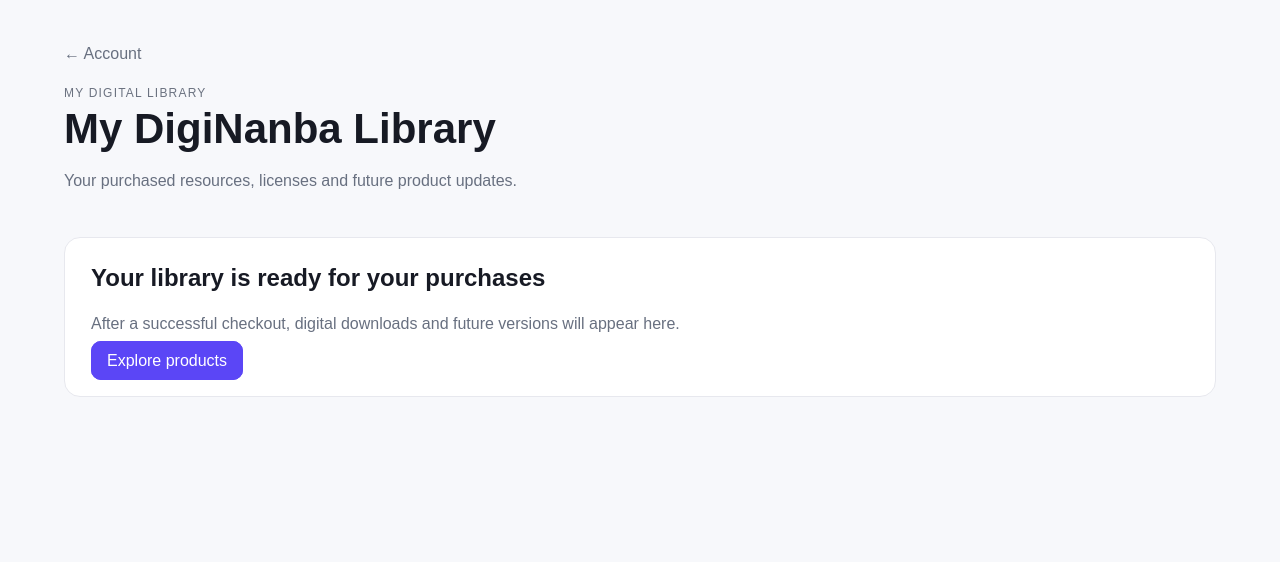
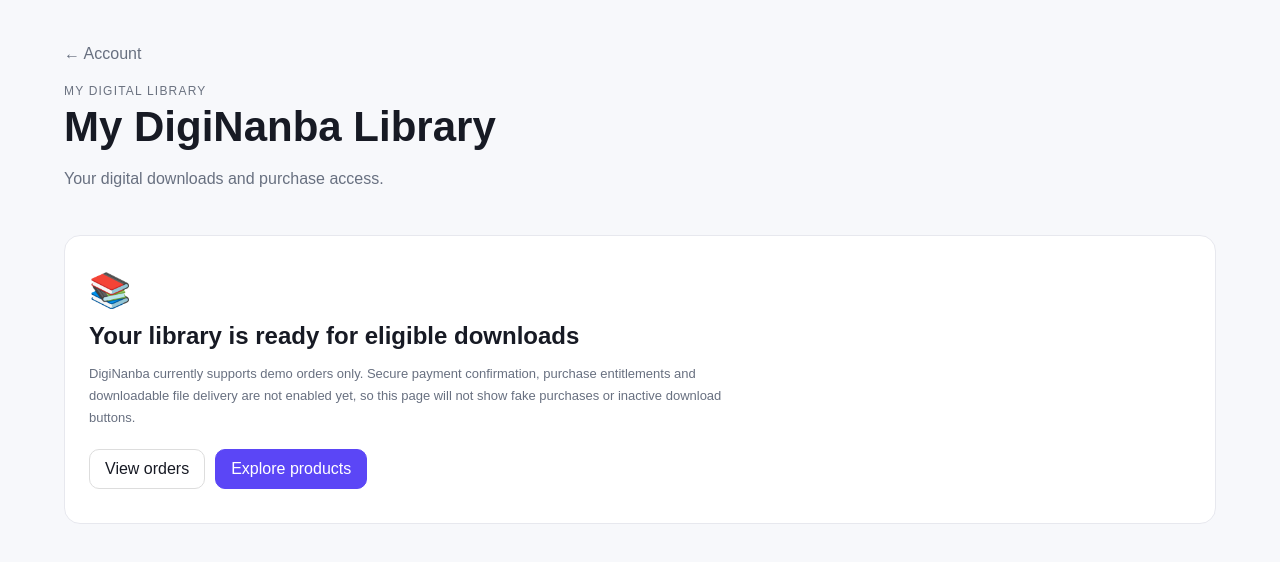
Before and after one commit to agnengineeringselectricals-crypto/diginanba, a Next.js app: page /account/library in a window 1280 px wide. Shown: the top 562 px of the page. Built offline with nearby package versions, Linux system fonts and the light colour scheme; no server answers; sample sign-in values are in the browser's storage.

Commit message:
Protect library and clarify download fulfillment status

```diff
--- a/app/account/library/page.tsx
+++ b/app/account/library/page.tsx
@@ -1,50 +1,22 @@
-'use client';
+import Link from 'next/link';
+import { auth } from '@/lib/auth';
+import { redirect } from 'next/navigation';
 
-import Link from 'next/link';
-import { useEffect, useState } from 'react';
-
-type Item = { slug: string; title: string; price: string; market: string };
-
-export default function Library() {
-  const [items, setItems] = useState<Item[]>([]);
-
-  useEffect(() => {
-    try {
-      setItems(JSON.parse(localStorage.getItem('diginanba-library') || '[]'));
-    } catch {
-      setItems([]);
-    }
-  }, []);
+export default async function Library() {
+  const session = await auth();
+  if (!session?.user) redirect('/login?callbackUrl=%2Faccount%2Flibrary');
 
   return (
-    <main className="wrap">
+    <main className="wrap dn-library-page">
       <Link href="/account" className="muted">← Account</Link>
-      <div className="page-head">
-        <div>
-          <div className="eyebrow">MY DIGITAL LIBRARY</div>
-          <h1>My DigiNanba Library</h1>
-          <p className="muted">Your purchased resources, licenses and future product updates.</p>
-        </div>
-      </div>
-
-      {items.length ? (
-        <div className="product-list-grid">
-          {items.map((x) => (
-            <article className="panel" key={x.slug}>
-              <span className="category">Purchased · {x.market}</span>
-              <h2>{x.title}</h2>
-              <p className="muted">License: Standard digital use</p>
-              <button className="btn primary" type="button">Download</button>
-            </article>
-          ))}
-        </div>
-      ) : (
-        <div className="panel">
-          <h2>Your library is ready for your purchases</h2>
-          <p className="muted">After a successful checkout, digital downloads and future versions will appear here.</p>
-          <Link href="/explore" className="btn primary">Explore products</Link>
-        </div>
-      )}
+      <div className="page-head"><div><div className="eyebrow">MY DIGITAL LIBRARY</div><h1>My DigiNanba Library</h1><p className="muted">Your digital downloads and purchase access.</p></div></div>
+      <section className="panel dn-library-empty">
+        <div className="dn-library-icon" aria-hidden="true">📚</div>
+        <h2>Your library is ready for eligible downloads</h2>
+        <p className="muted">DigiNanba currently supports demo orders only. Secure payment confirmation, purchase entitlements and downloadable file delivery are not enabled yet, so this page will not show fake purchases or inactive download buttons.</p>
+        <div className="dn-library-actions"><Link href="/account/orders" className="btn">View orders</Link><Link href="/explore" className="btn primary">Explore products</Link></div>
+      </section>
+      <style>{`.dn-library-page{padding-bottom:48px}.dn-library-page .page-head{margin-top:18px}.dn-library-empty{padding:34px 24px}.dn-library-icon{font-size:34px}.dn-library-empty h2{margin:12px 0 8px}.dn-library-empty p{max-width:650px;line-height:1.7;font-size:13px}.dn-library-actions{display:flex;gap:10px;flex-wrap:wrap;margin-top:20px}@media(max-width:480px){.dn-library-empty{padding:24px 18px}.dn-library-actions{display:grid}.dn-library-actions .btn{text-align:center}}`}</style>
     </main>
   );
 }
```
